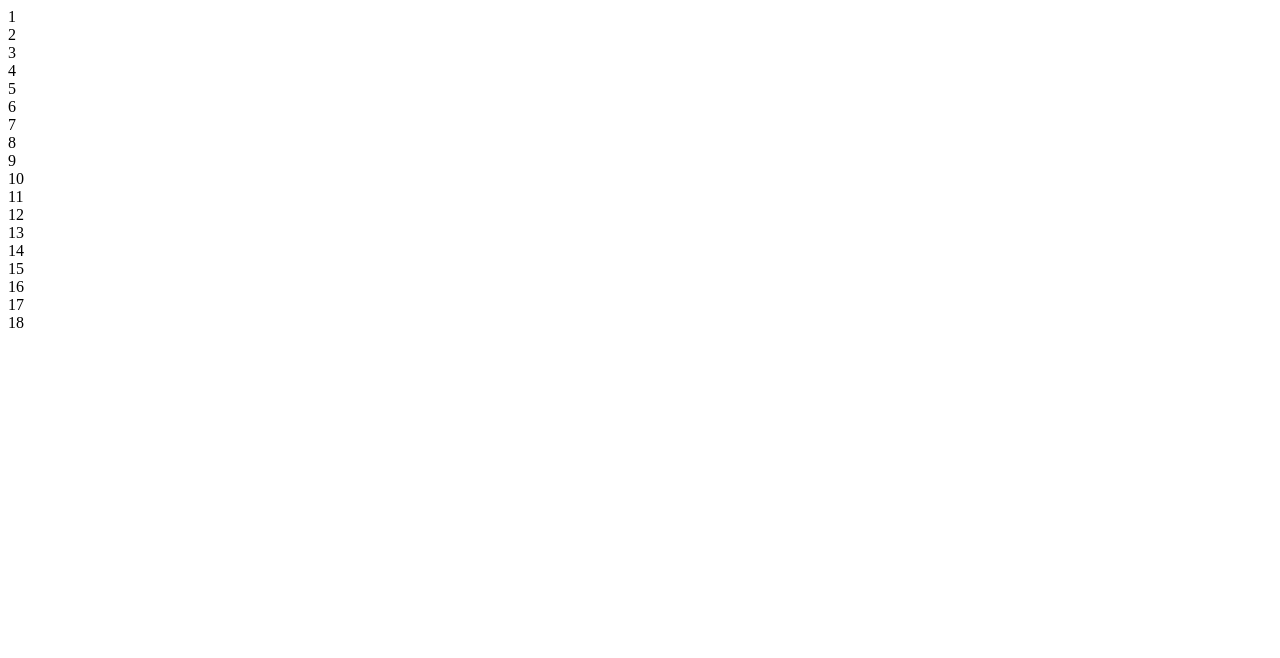
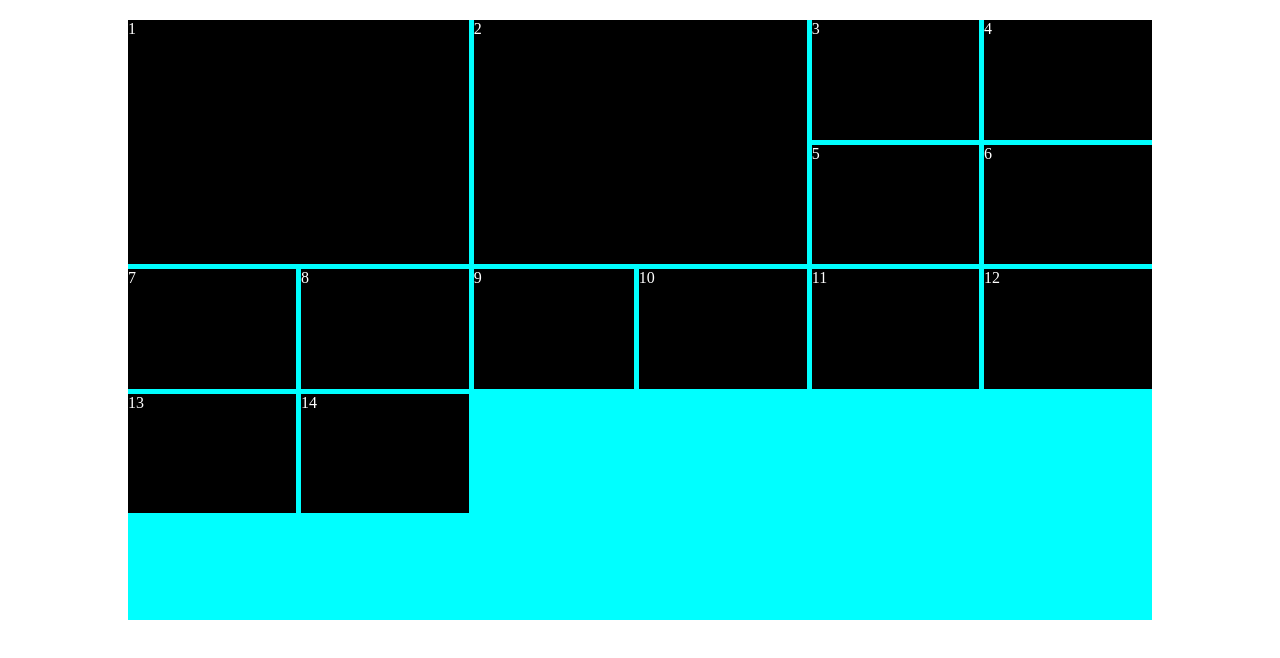
Before and after one commit to M-Israr/grid-practice--.github.io, a plain HTML site: page index.html in a window 1280 px wide. Drawn offline with Linux system fonts and the light colour scheme.

Commit message:
dlt 4 extra item

```diff
--- a/index.html
+++ b/index.html
@@ -3,6 +3,7 @@
 <head>
     <meta charset="UTF-8">
     <meta name="viewport" content="width=device-width, initial-scale=1.0">
+    <link rel="stylesheet" href="style.css">
     <title>Grid-System</title>
 </head>
 <body>
@@ -21,10 +22,6 @@
         <div class="items item12">12</div>
         <div class="items item13">13</div>
         <div class="items item14">14</div>
-        <div class="items item15">15</div>
-        <div class="items item16">16</div>
-        <div class="items item17">17</div>
-        <div class="items item18">18</div>
 
     </div>
 </body>
--- /dev/null
+++ b/style.css
@@ -0,0 +1,27 @@
+*{
+    margin: 0;
+    padding: 0;
+}
+.grid-container{
+    margin: auto;
+    margin-top: 20px;
+    background-color: aqua;
+    width: 80vw;
+    height: 600px;
+    display: grid;
+    grid-template-columns: auto auto auto auto auto auto;
+    grid-template-rows: auto auto auto auto auto;
+    grid-gap: 5px;
+}
+.items{
+    background-color: black;
+    color: white;
+}
+.item1{
+    grid-column: 1/3;
+    grid-row: 1/3;
+}
+.item2{
+    grid-column: 3/5;
+    grid-row: 1/3;
+}
```
